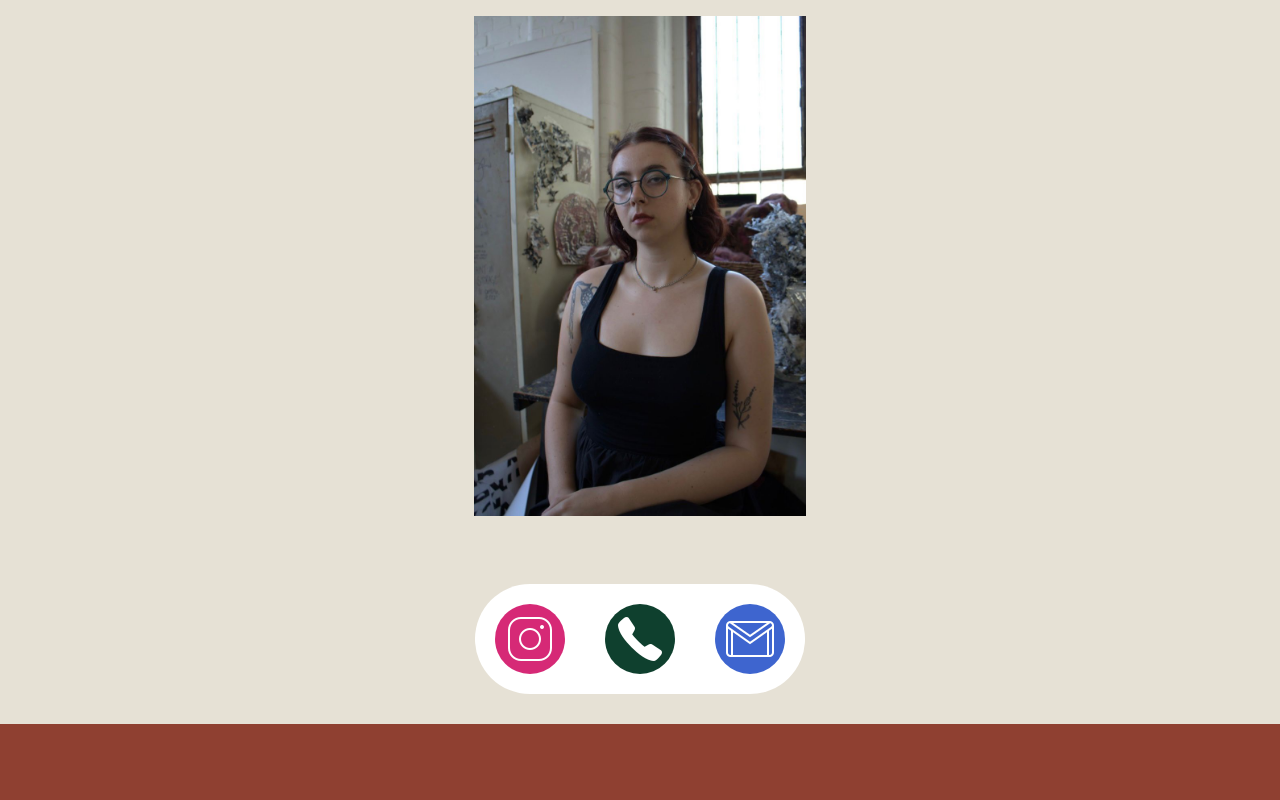
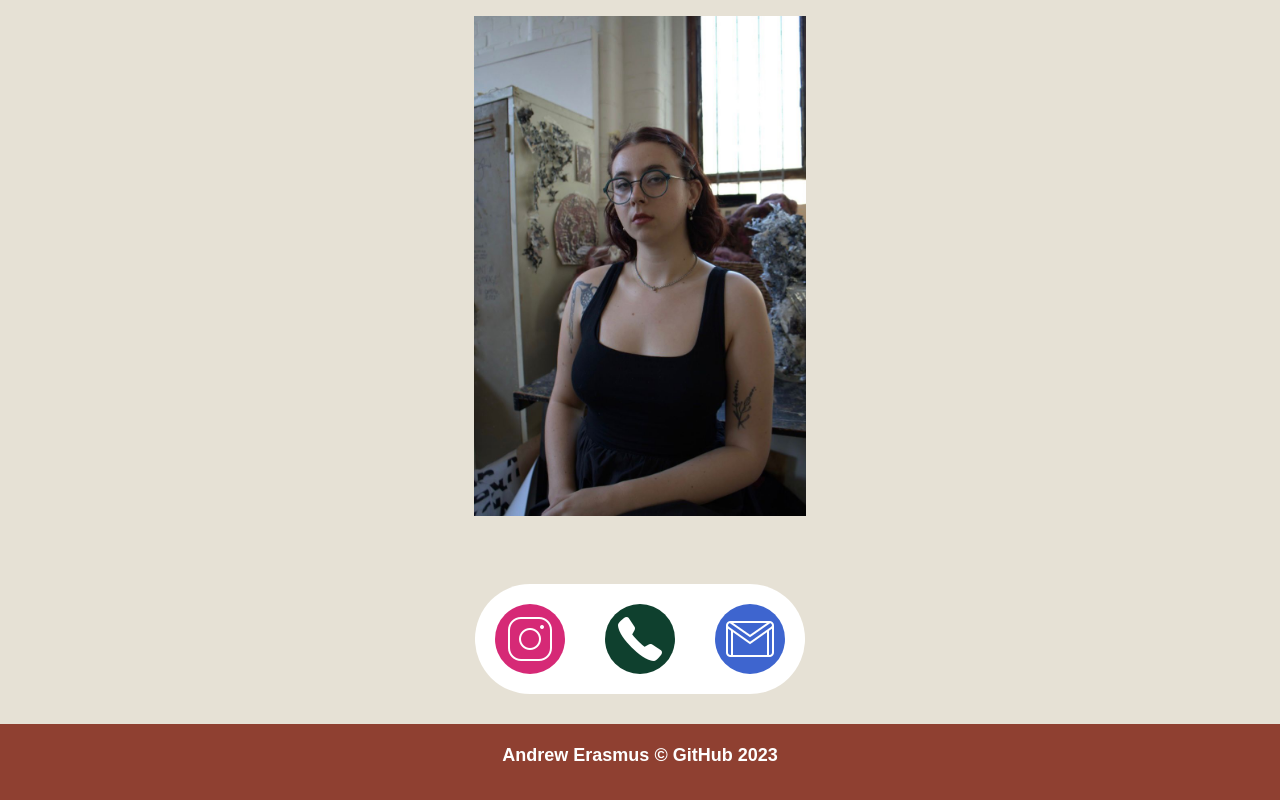
Before and after one commit to andrew-erasmus/art-web-catalog, a plain HTML site: page index.html in a window 1280 px wide. Shown: the part 6215-7015 px from the top of the page. Drawn offline with nearby package versions, Linux system fonts and the light colour scheme; a web font is replaced by a local one.

Commit message:
Fix media query and add creator name

```diff
--- a/index.html
+++ b/index.html
@@ -373,7 +373,7 @@
     </div>
 
     <div class="footer">
-
+        <p style="color: white; text-align: center;">Andrew Erasmus © GitHub 2023</p>
     </div>
 
 
--- a/styles.css
+++ b/styles.css
@@ -359,14 +359,14 @@ iframe {
     margin-bottom: 30px;
 }
 
-/* Add media query for phones */
+
 .essay-download {
     display: none;
 }
 
 
 
-@media screen and (max-width: 768px) {
+@media screen and (max-width: 1024px) {
     iframe {
         display: none;
     }
```
